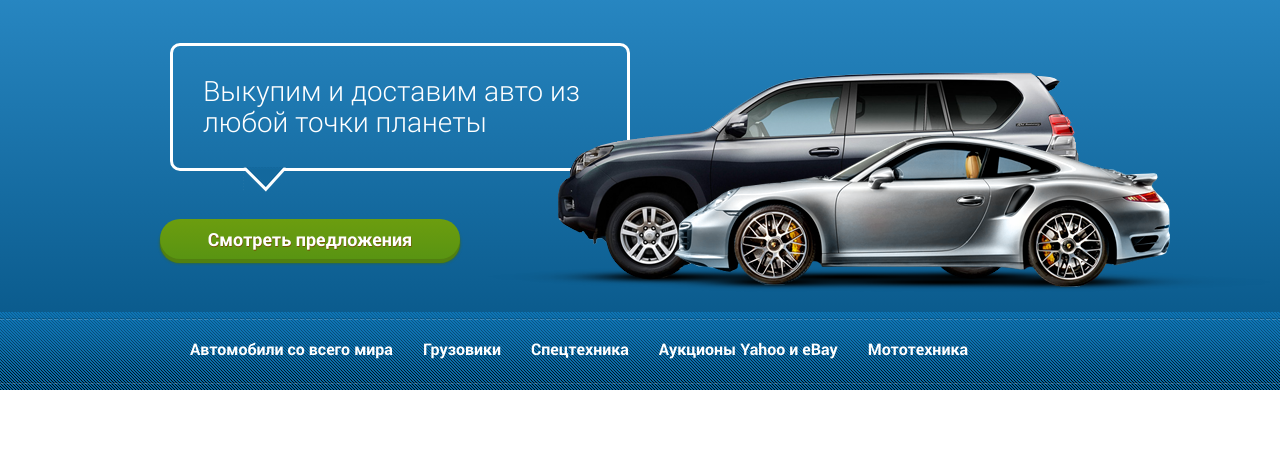
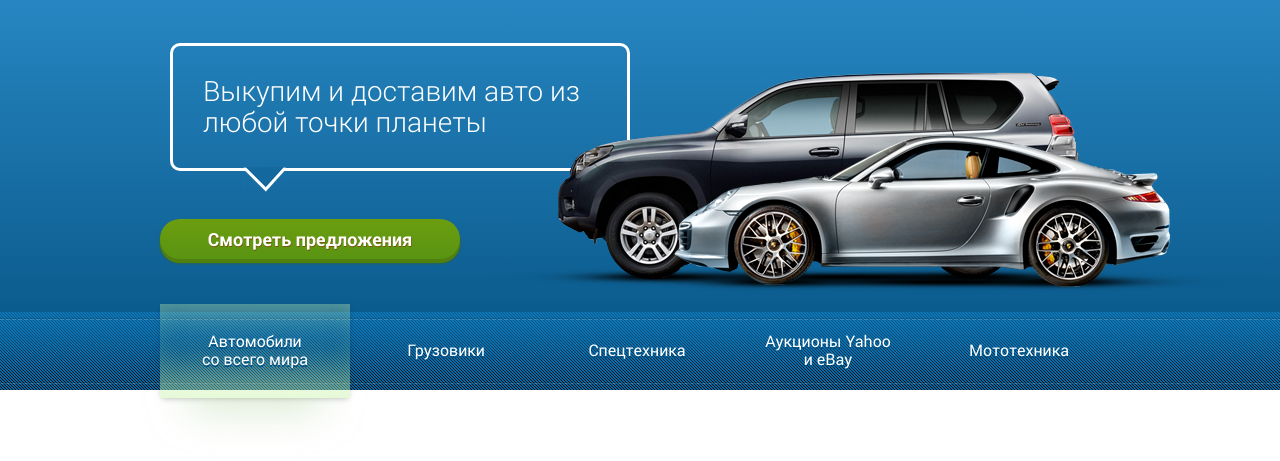
Before and after one commit to iastudio/orion-import, a website: page index.jade in a window 1280 px wide. Shown: the part 249-710 px from the top of the page. Drawn offline with nearby package versions, Linux system fonts and the light colour scheme; files that its build step writes are made by us from their sources.

Commit message:
+ SLIDER-NAV

```diff
--- a/index.jade
+++ b/index.jade
@@ -93,15 +93,26 @@ html(lang='ru')
             .container
               ul
                 li.active
-                  a(href='#') Автомобили со всего мира
+                  a(href='#')
+                    span
+                      | Автомобили
+                      br
+                      | со всего мира
                 li
-                  a(href='#') Грузовики
+                  a(href='#')
+                    span Грузовики
                 li
-                  a(href='#') Спецтехника
+                  a(href='#')
+                    span Спецтехника
                 li
-                  a(href='#') Аукционы Yahoo и eBay
+                  a(href='#')
+                    span
+                      | Аукционы Yahoo
+                      br
+                      | и eBay
                 li
-                  a(href='#') Мототехника
+                  a(href='#')
+                    span Мототехника
             // end container
           // end slider__menu
         // end slider
@@ -169,4 +180,5 @@ html(lang='ru')
     script(src='js/jquery.easing.1.3.js')
     script(src='js/jquery.modal.min.js')
     script(src='js/jquery-ui-1.10.4.custom.min.js')
+    script(src='js/jquery.flexverticalcenter.js')
     script(src='js/app.js')
--- a/js/app.js
+++ b/js/app.js
@@ -1,5 +1,10 @@
 (function(){
 
+	//////////////////////////////////
+	//  VERTICAL CNTRNG @ SLDR NAV  //
+	//////////////////////////////////
+
+	$('.slider__menu a span').flexVerticalCenter({ cssAttribute: 'padding-top' });
 
 
 // 	////////////////////////
--- /dev/null
+++ b/js/jquery.flexverticalcenter.js
@@ -0,0 +1,45 @@
+/*global jQuery */
+/*!
+* FlexVerticalCenter.js 1.0
+*
+* Copyright 2011, Paul Sprangers http://paulsprangers.com
+* Released under the WTFPL license
+* http://sam.zoy.org/wtfpl/
+*
+* Date: Fri Oct 28 19:12:00 2011 +0100
+*/
+(function( $ ){
+
+  $.fn.flexVerticalCenter = function( options ) {
+    var settings = $.extend({
+      cssAttribute:   'margin-top', // the attribute to apply the calculated value to
+      verticalOffset: 0,            // the number of pixels to offset the vertical alignment by
+      parentSelector: null          // a selector representing the parent to vertically center this element within
+    }, options || {});
+
+    return this.each(function(){
+      var $this   = $(this); // store the object
+
+      // recalculate the distance to the top of the element to keep it centered
+      var resizer = function () {
+        var parentHeight = (settings.parentSelector) ? $this.parents(settings.parentSelector).first().height() : $this.parent().height();
+
+        $this.css(
+          settings.cssAttribute, ( ( ( parentHeight - $this.height() ) / 2 ) + parseInt(settings.verticalOffset) )
+        );
+      };
+
+      // Call once to set.
+      resizer();
+
+      // Call on resize. Opera debounces their resize by default.
+      $(window).resize(resizer);
+
+      // Apply a load event to images within the element so it fires again after an image is loaded
+      $this.find('img').load(resizer);
+
+    });
+
+  };
+
+})( jQuery );
--- a/scss/_slider.scss
+++ b/scss/_slider.scss
@@ -49,23 +49,47 @@
 	margin-top: 45px;
 	ul {
 		position: relative;
-		overflow: hidden;
+		//overflow: hidden;
 		height: 78px;
 		padding: 0;
 		li {
 			list-style: none;
 			float: left;
 			position: relative;
+			margin: 0;
 			height: 78px;
+			&.active a, a:hover, {
+				@include box-shadow(
+						rgba(204, 246, 175, 0.5) 0 -60px 40px -30px inset,
+						rgba(204, 246, 175, 0.5) 0 40px 40px -30px inset,
+						rgba(171, 207, 152, 0.5) 0 40px 40px -30px,
+						rgba(0, 0, 0, 0.3) 0 2px 6px -2px
+					);
+				@include transition-property(all);
+				@include transition-duration(.1s);
+				@include transition-timing-function(ease-in);
+			}
 			a {
 				color: #FFF;
-				&:hover {
+				&:hover, &.active {
 					color: #FFF;
 				}
-				font-weight: 600;
+				font-weight: 400;
 				text-decoration: none;
-				padding: 25px 0;
+				padding: 0 10px; // TODO: Vertical Align JS
+				line-height: 1.1;
+				width: 190px;
+				height: 94px;
+				margin-top: -8px;
+				margin-right: 1px;
+				text-align: center;
 				display: block;
+				text-shadow: 0 2px 0 #005285;
+				//white-space: pre;
+				span {
+					display: block;
+					padding-top: 30px;
+				}
 			}
 		}
 	}
```
Also changed, not shown: css/app.css, index.html.
